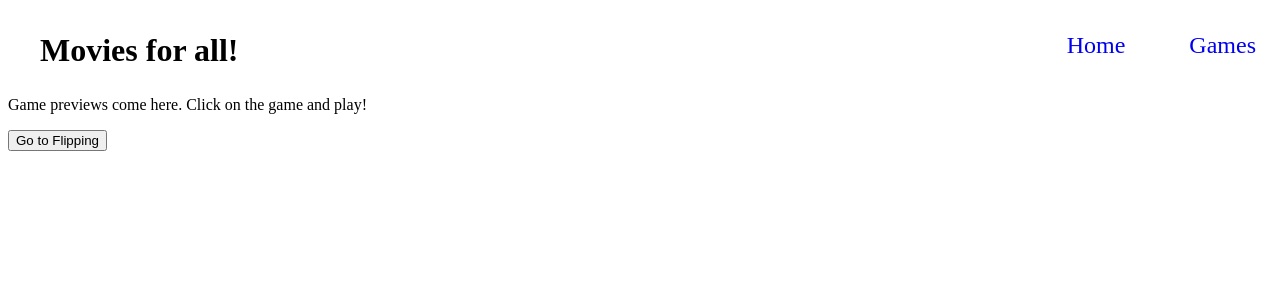
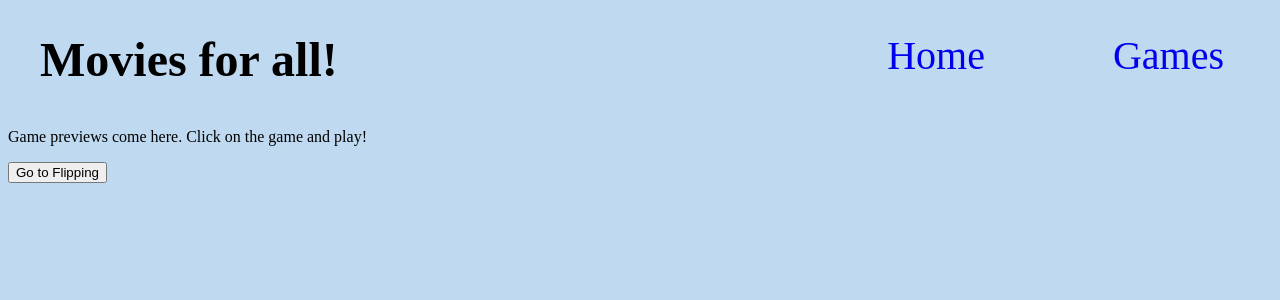
Before and after one commit to gergokutu/fun-client, a React (Create React App) app: page /games in a window 1280 px wide. Shown: the top 300 px of the page. Built offline with nearby package versions, Linux system fonts and the light colour scheme.

Commit message:
Styling » background-color, navbar in front

```diff
--- a/src/components/games/GamesContainer.js
+++ b/src/components/games/GamesContainer.js
@@ -1,5 +1,7 @@
 import React, { Component } from 'react'
 import { Link } from 'react-router-dom'
+
+import '../../styling/games.css'
 
 class GamesContainer extends Component {
   render() {
--- a/src/styling/App.css
+++ b/src/styling/App.css
@@ -1,3 +1,7 @@
+html {
+  background-color: rgb(191, 218, 240);
+}
+
 .app {
   z-index: 0;
 }
--- a/src/styling/cardflipping.css
+++ b/src/styling/cardflipping.css
@@ -2,6 +2,7 @@
 .flipping-game-title {
   margin-bottom: 5px;
   margin-top: 7px;
+  padding: 1rem;
   letter-spacing: 10px;
   font-size: 85px;
   font-family: 'Gloria Hallelujah', cursive;
--- a/src/styling/cards.css
+++ b/src/styling/cards.css
@@ -12,7 +12,8 @@
 .flipper {
   transition: 1s;
   transform-style: preserve-3d;
-  position: relative;
+  position: absolute;
+  z-index: 0;
 }
 
 .flipping-game-card {
@@ -44,7 +45,7 @@
 
 .front, .back {
   backface-visibility: hidden;
-  position: absolute;
+  /* position: absolute; */
   left: 0px;
   top: 0px;
 }
--- /dev/null
+++ b/src/styling/games.css
@@ -0,0 +1,4 @@
+.games-container {
+  position: absolute;
+  margin-top: 1rem;
+}
--- a/src/styling/navbar.css
+++ b/src/styling/navbar.css
@@ -3,15 +3,17 @@
   top: 0;
   width: 100%;
   z-index: 0;
+  background-color: rgb(191, 218, 240);
 }
 
 .navbar-title {
   margin: 2rem;
   float: left;
+  font-size: 3rem;
 }
 
 .navbar-element {
-  margin: 2rem;
+  margin: 2rem 4rem;
   float: right;
-  font-size: 1.5rem
+  font-size: 2.5rem;
 }
```
